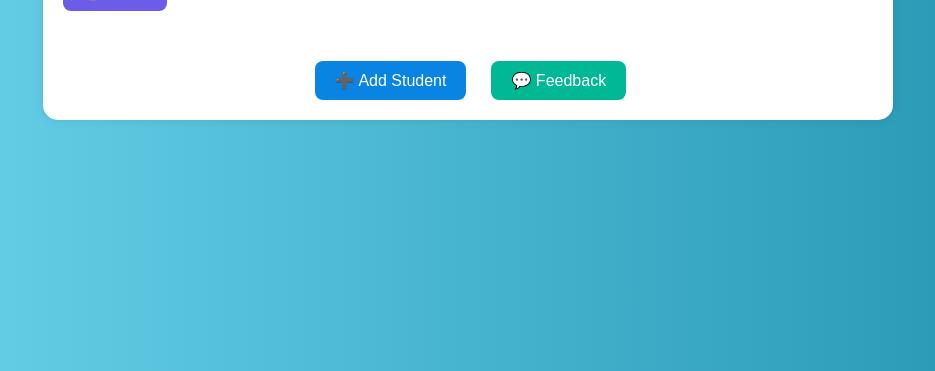
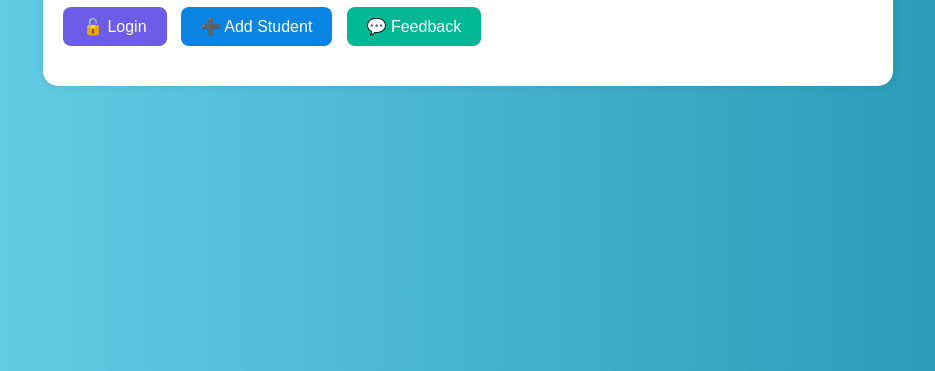
Before and after one commit to sunildhawan12/Admin-, a plain HTML site: page index.html in a window 1280 px wide. Shown: the part 469-840 px from the top of the page, without its empty margins (172-1107 px from the left). Drawn offline with Linux system fonts and the light colour scheme.

Commit message:
Update index.html

```diff
--- a/index.html
+++ b/index.html
@@ -21,6 +21,12 @@
 <button onclick="verifyAdmin()" style="background-color: #6c5ce7; color: white;">🔓 Login</button>
 
 
+       <button class="add-student-btn" onclick="showFeatureMessage('Add Student फीचर जल्द आ रहा है!')">➕ Add Student</button>
+      <button class="feedback-btn" onclick="showFeatureMessage('Feedback सिस्टम जल्द चालू होगा!')">💬 Feedback</button>
+
+
+<p id="featureMsg" style="text-align:center; font-size:14px; color:#e17055;"></p>
+
     <!-- ℹ️ Message Display -->
     <p id="adminMsg"></p>
 
@@ -41,14 +47,6 @@
     </div>
 
     <!-- 📦 Buttons -->
-    <div class="admin-buttons">
-    <p id="featureMsg" style="text-align:center; font-size:14px; color:#e17055;"></p>
-
-<button class="add-student-btn" onclick="showFeatureMessage('Add Student फीचर जल्द आ रहा है!')">➕ Add Student</button>
-<button class="feedback-btn" onclick="showFeatureMessage('Feedback सिस्टम जल्द चालू होगा!')">💬 Feedback</button>
-
-    </div>
-  </div>
 
   <script src="script.js"></script>
 </body>
```
